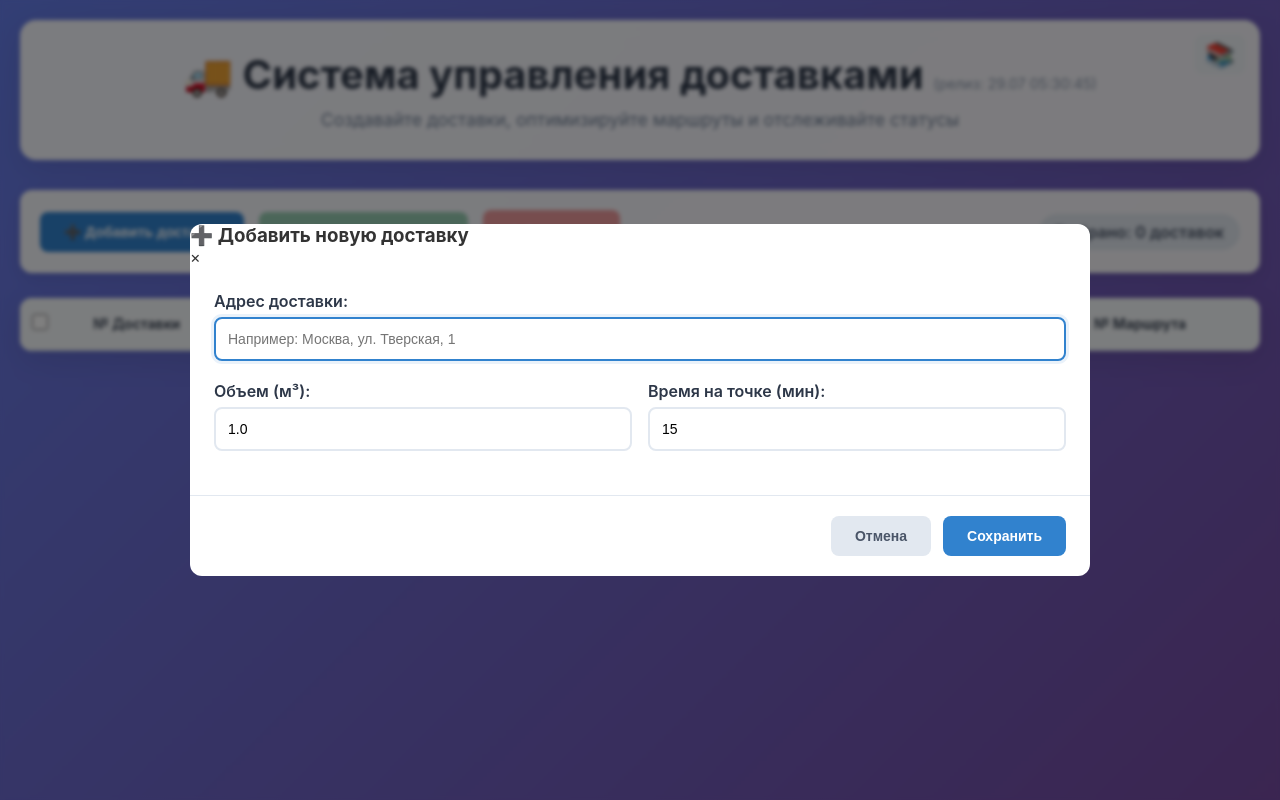
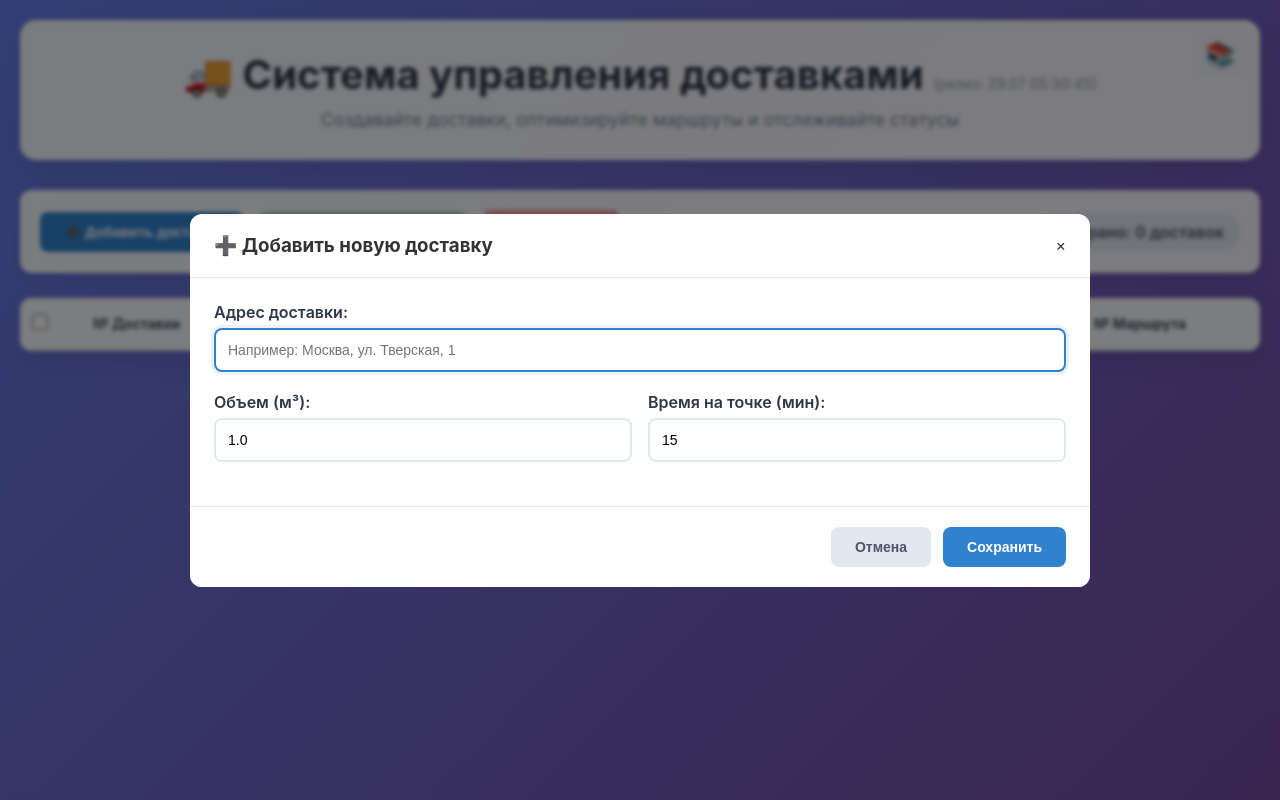
Before and after one commit to maxemot/route-optimizer-web, a website: page public/index.html in a window 1280 px wide. Both pictures are taken after a click on the button "➕ Добавить доставку". Drawn offline with nearby package versions, Linux system fonts and the light colour scheme; no server answers.

Commit message:
fix(css): Исправлена верстка модального окна и поведение при скролле

```diff
--- a/public/styles.css
+++ b/public/styles.css
@@ -266,16 +266,23 @@ header p {
     max-height: 90vh;
     display: flex;
     flex-direction: column;
-    overflow: hidden;
+    overflow-y: auto; /* Весь контент теперь скроллится */
 }
 
 .modal-header, .modal-footer {
     flex-shrink: 0; /* Шапка и футер не сжимаются */
 }
 
+.modal-header {
+    padding: 20px 24px;
+    border-bottom: 1px solid #e2e8f0;
+    display: flex;
+    justify-content: space-between;
+    align-items: center;
+}
+
 .modal-body {
     padding: 24px;
-    overflow-y: auto;
 }
 
 .modal-footer {
@@ -284,6 +291,9 @@ header p {
     display: flex;
     gap: 12px;
     justify-content: flex-end;
+    position: sticky; /* Закрепляем футер */
+    bottom: 0;
+    background: white; /* Фон, чтобы контент не просвечивал */
 }
 
 /* Формы */
```
